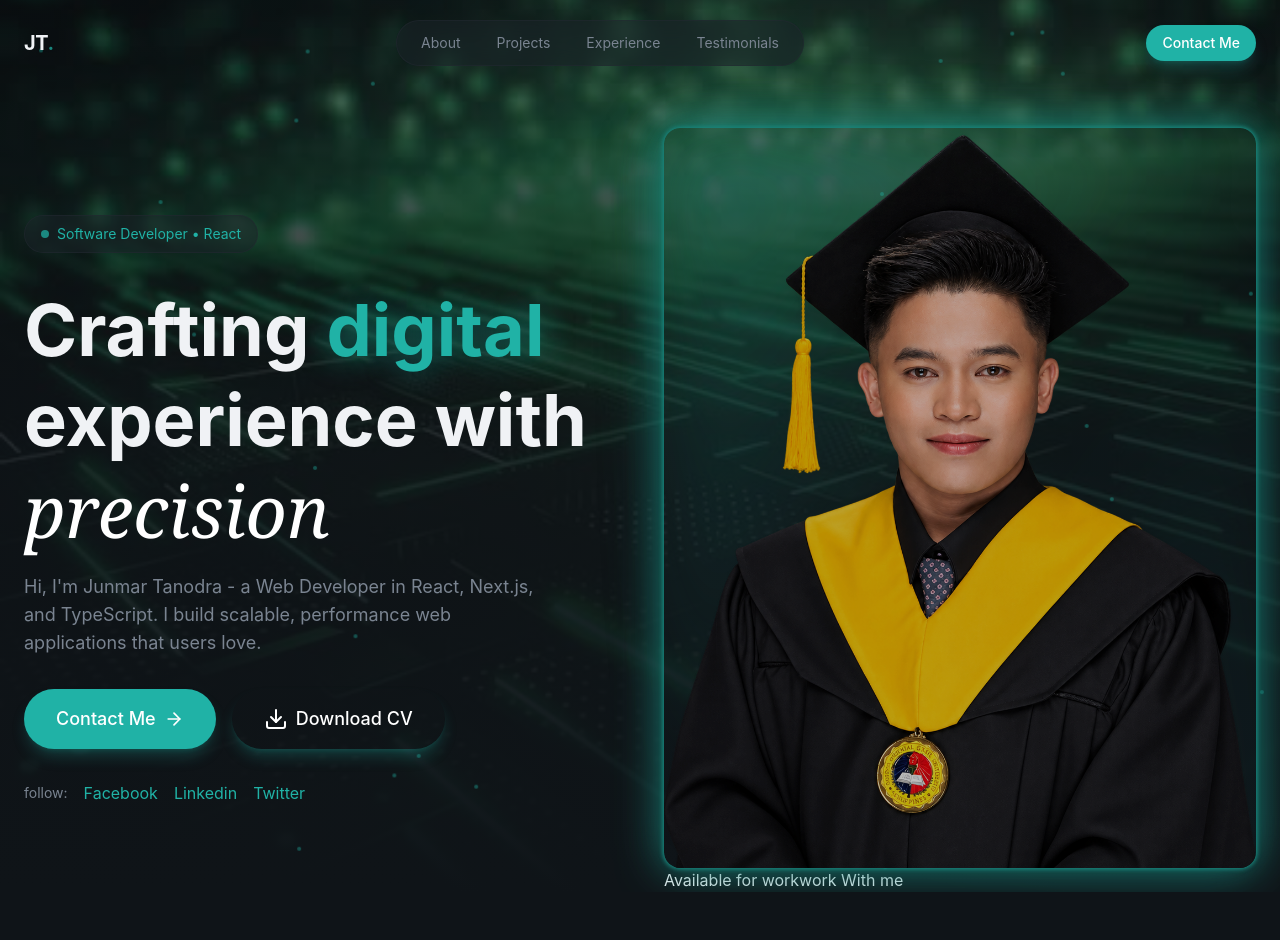
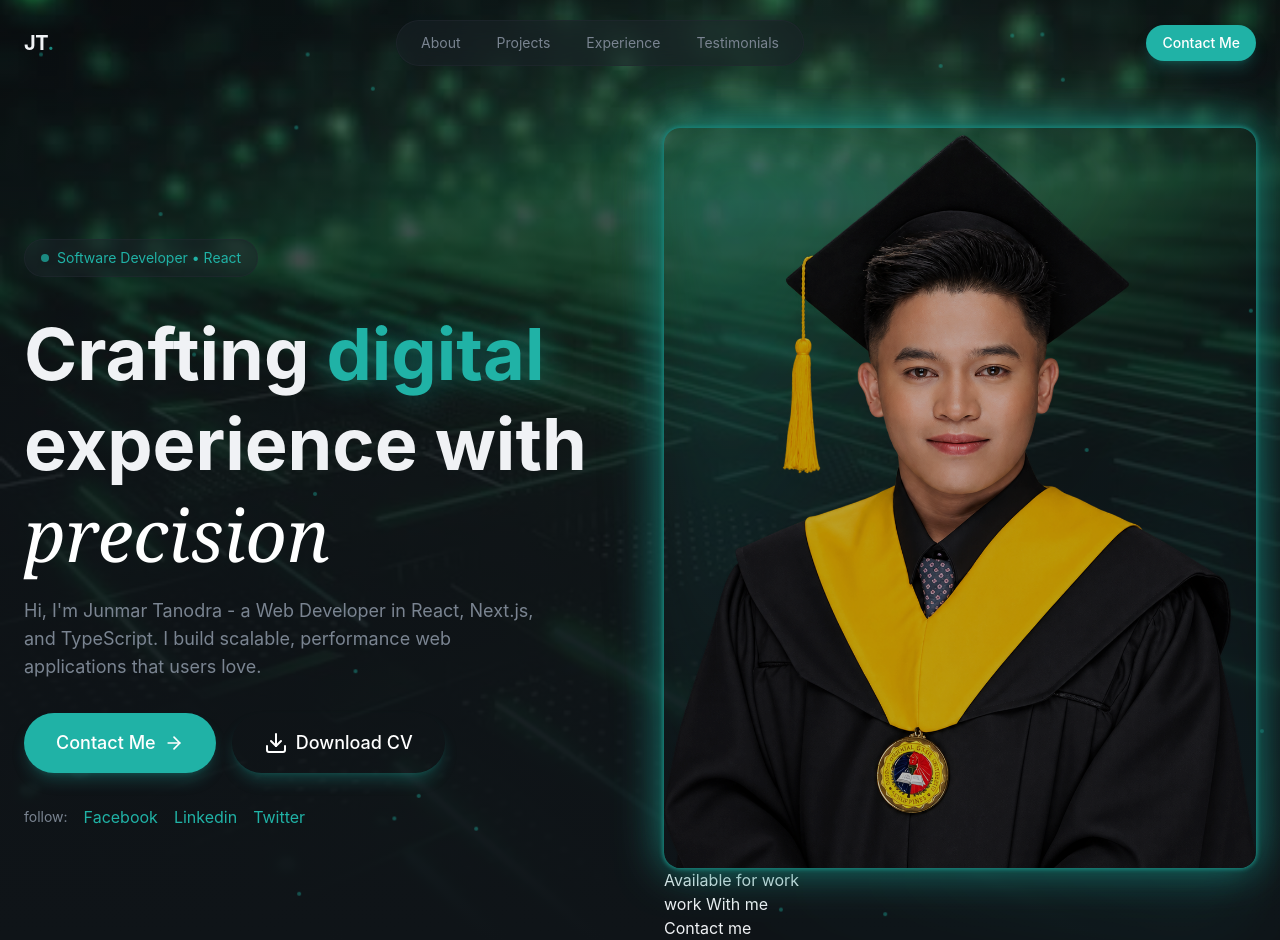
Before and after one commit to Pakboyg/junmar-porfolio, a React (Vite) app: page / in a window 1280 px wide. Before the commit the page ends 892 px from the top, so only its background shows below. Built offline with nearby package versions, Linux system fonts and the light colour scheme.

Commit message:
2nd update

```diff
--- a/src/sections/Hero.jsx
+++ b/src/sections/Hero.jsx
@@ -112,7 +112,10 @@ export const Hero = () => {
                                 <div>
                                     <div />
                                     <span>Available for work</span>
+                                    <br />
                                     <span>work With me</span>
+                                    <br />
+                                    <span>Contact me</span>
                                 </div>
                             </div>
                             {/* Stats Badge */}
```
